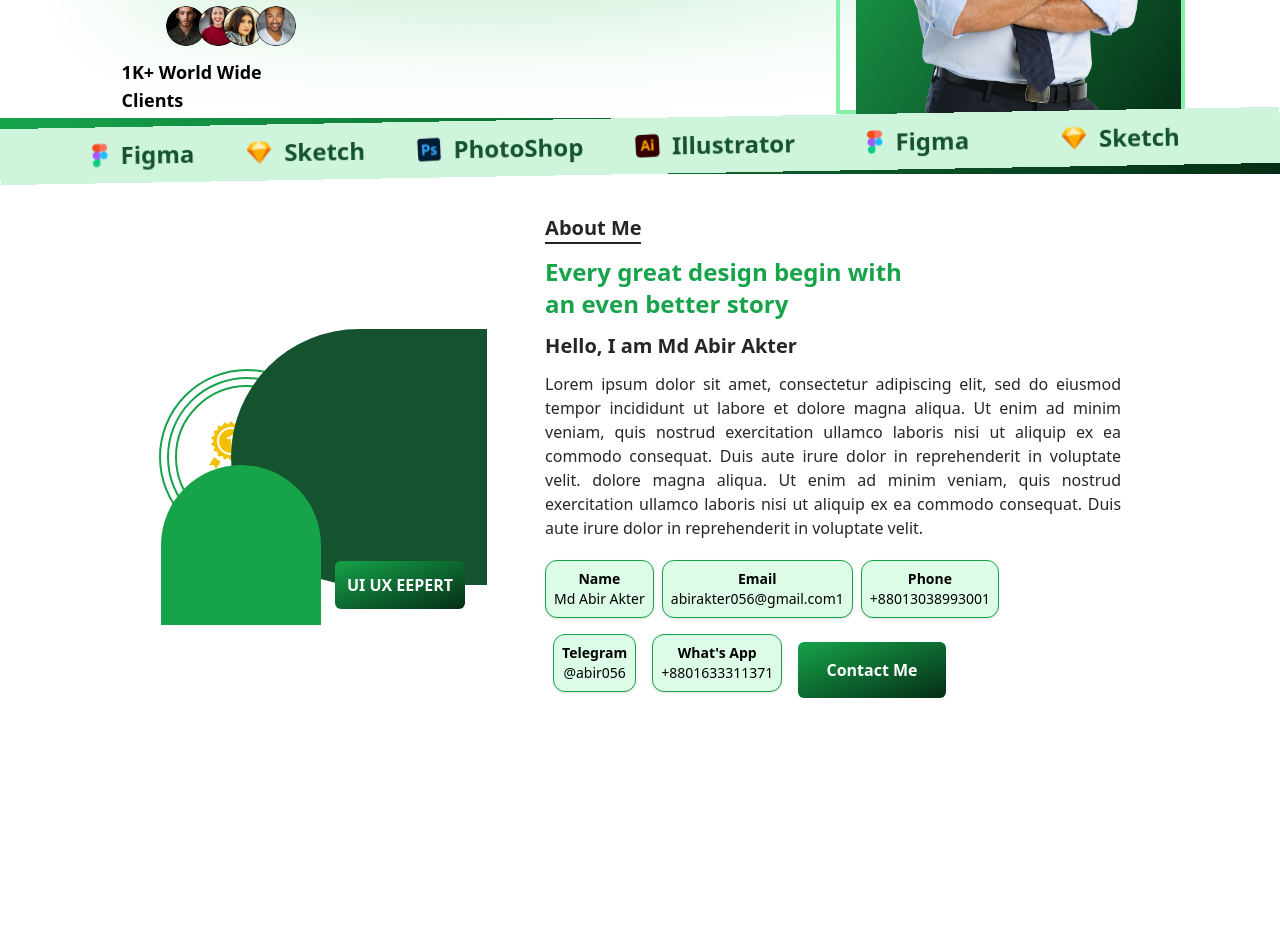
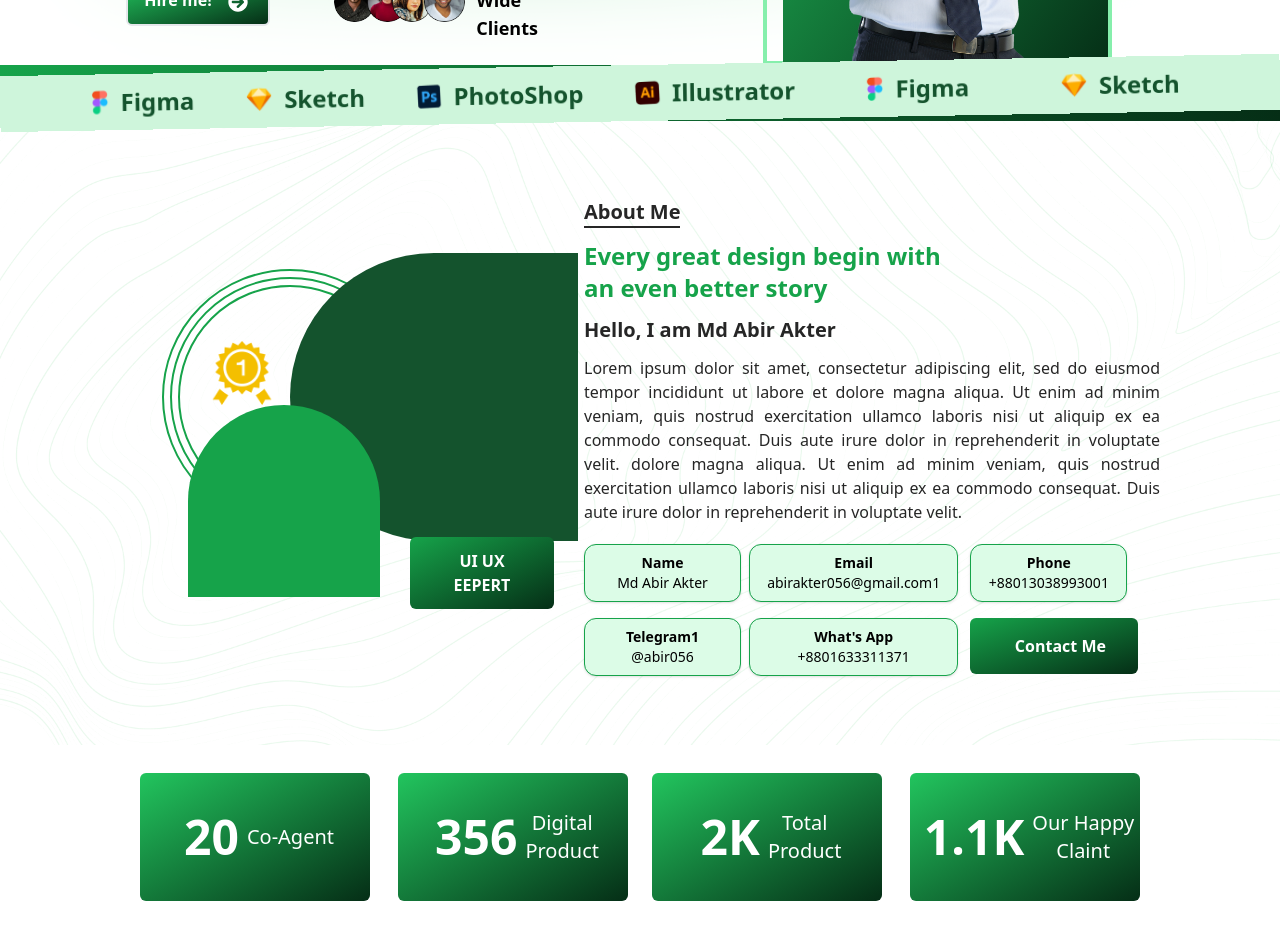
Before and after one commit to TamimMahmudBD/uiuxproject, a React (Create React App) app: page / in a window 1280 px wide. Shown: the part 500-1440 px from the top of the page. Before the commit the page ends 1296 px from the top, so only its background shows below. Built offline with nearby package versions, Linux system fonts and the light colour scheme.

Commit message:
add css for responsive hero and about section in home page

```diff
--- a/src/Components/AboutSec.jsx
+++ b/src/Components/AboutSec.jsx
@@ -5,19 +5,29 @@ import Vector from './images/Vector.png'
 const AboutSec = () => {
     return (
         <div className='
+        backgroudImg
         mm:mt-0
-        md:mt-10
-        mb-24
+        md:pt-14
+        pb-10
         flex
         mm:flex-col
         md:flex-row
-        md:ml-14
+        md:pl-10
+        xl:pl-0
         items-center
         justify-center'>
+
             <div className='
+            md:w-1/2
             flex
             items-center
-            justify-center '>
+            justify-center
+            mm:pt-16
+            mm:pb-24
+            md:pl-5
+            lg:-mt-14
+
+            '>
                 <div className='
                 flex
                 items-center
@@ -28,6 +38,8 @@ const AboutSec = () => {
                     mm:w-36
                     md:h-44
                     md:w-44
+                    lg:w-64
+                    lg:h-64
                     p-1
                     rounded-full
                     border-green-600
@@ -36,11 +48,13 @@ const AboutSec = () => {
                     justify-center'>
                         <div className='
                         border-2
+                        p-1
                         mm:h-32
-                        p-1
                         mm:w-32
                         md:h-40
                         md:w-40
+                        lg:w-60
+                        lg:h-60
                         rounded-full
                         border-green-600
                         flex items-center
@@ -52,6 +66,8 @@ const AboutSec = () => {
                             mm:w-28
                             md:h-36
                             md:w-36
+                            lg:w-56
+                            lg:h-56
                             rounded-full
                             border-green-600
                             flex
@@ -59,7 +75,10 @@ const AboutSec = () => {
                             justify-center'>
                                 <img className='
                                 h-16
+                                lg:h-20
                                 pr-8
+                                lg:pr-24
+                                lg:mb-8
                                 pb-4
                                 mb-2' src={Iconone} alt="" />
                             </div>
@@ -69,28 +88,38 @@ const AboutSec = () => {
                     absolute
                     mm:h-48
                     mm:w-48
-                    lg:h-64
-                    lg:w-64
+                    md:h-56
+                    md:w-56
+                    lg:h-72
+                    lg:w-72
                     bg-green-900
-                    ml-56
+                    mm:ml-56
+                    md:ml-72
                     rounded-s-full'>
                     </div>
                     <div className='
                     absolute
                     mm:h-36
                     mm:w-36
-                    lg:h-40
-                    lg:w-40
+                    md:h-40
+                    md:w-40
+                    lg:h-48
+                    lg:w-48
                     bg-green-600
-                    mt-44
+                    mt-52
                     mr-3
                     rounded-t-full'>
                     </div>
                 </div>
                 <div>
                     <button className='
-                    mt-64
-                    px-3
+                    mm:mt-64
+                    mm:px-2
+                    md:mt-80
+                    lg:-ml-2
+                    lg:mt-[22rem]
+                    md:px-5
+                    md:w-36
                     py-3
                     bg-gradient-to-br
                     text-white
@@ -117,15 +146,22 @@ const AboutSec = () => {
                 </div>
             </div>
             <div className='
-            mm:mx-8 mm:mt-8
-            sm:mt-0 md:mr-14
-            lg:ml-20
+            md:w-1/2
+            mm:mx-4
+            mm:mt-8
+            sm:mt-0
+            md:pl-3
+            md:mr-14
+            lg:ml-10
+            xl:-ml-28
             text-left'>
                 <div class="
                 text-neutral-800
-                text-xl font-bold ">About Me
+                mm:mx-4  mm:text-xl
+                 font-bold ">About Me
                 </div>
                 <div class="
+                mm:mx-4
                 w-[96px]
                 h-[0px]
                 border
@@ -135,13 +171,15 @@ const AboutSec = () => {
                 text-green-600
                 text-2xl
                 font-bold
+                mm:mx-4
                 my-3">Every great design begin with<br />an even better story</div>
                 <div class="
                 text-neutral-800
                 text-xl
+                mm:mx-4
                 font-bold">Hello, I am Md Abir Akter</div>
                 <div class="
-                mm:block
+
                 md:hidden
                 lg:block
                 lg:max-w-xl
@@ -149,6 +187,7 @@ const AboutSec = () => {
                 text-neutral-800
                 text-base
                 font-normal
+                mm:mx-4
                 my-3">Lorem ipsum dolor sit amet, consectetur adipiscing elit, sed do eiusmod tempor incididunt ut labore et dolore magna aliqua. Ut enim ad minim veniam, quis nostrud exercitation ullamco laboris nisi ut aliquip ex ea commodo consequat. Duis aute irure dolor in reprehenderit in voluptate velit. dolore magna aliqua. Ut enim ad minim veniam, quis nostrud exercitation ullamco laboris nisi ut aliquip ex ea commodo consequat. Duis aute irure dolor in reprehenderit in voluptate velit.</div>
                 <div>
                     <img src={Vector.png} alt="" />
@@ -156,14 +195,23 @@ const AboutSec = () => {
                 <div className='
                 flex
                 flex-col
+
                 md:flex-row
                 lg:flex-col'>
                     <div className='
                     flex
+                    mm:flex-col
                     md:flex-col
                     lg:flex-row'>
                         {/*----------for computer view start-------*/}
                         <div class="
+                        mm:mx-4
+
+                        lg:hidden
+                        xl:block
+                        xl:ml-4
+                        xl:mr-1
+                        xl:w-1/4
                         my-2 p-2
                         bg-green-100
                         rounded-xl
@@ -184,11 +232,15 @@ const AboutSec = () => {
                             font-normal">Md Abir Akter</div>
                         </div>
                         <div class="
-                        hidden
+                        mm:mx-4
+                        mm:block
                         md:block
                         sm:mx-2
-                        md:mx-0
-                        lg:mx-2
+                        md:mx-4
+                        lg:w-1/2
+                        xl:w-1/3
+                        xl:mx-1
+                        lg:mx-4
                         my-2 p-2
                         bg-green-100
                         rounded-xl
@@ -208,8 +260,12 @@ const AboutSec = () => {
                             font-normal">abirakter056@gmail.com1</div>
                         </div>
                         <div class="
-                        hidden
+                        mm: block
+                        mm:mx-4
+                        lg:mx-2
                         md:block
+                        lg:w-1/2
+                        xl:w-1/4
                         my-2 p-2
                         bg-green-100
                         rounded-xl
@@ -232,36 +288,17 @@ const AboutSec = () => {
                     {/*----------for computer view end-------*/}
                     {/*----------for mobile view start-------*/}
                     <div className='flex mm: flex-col '>
-                        <div class="
-                        mm:block
-                        sm: hidden
-                        md:hidden
-                        xl:hidden
-                        2xl:hidden
-                        p-2
-                        bg-green-100
-                        rounded-xl
-                        shadow border
-                        border-green-600">
-                            <div class="
-                            text-center
-                            text-black
-                            text-xl
-                            font-semibold">Email</div>
-                            <div class="
-                            text-center
-                            text-black
-                            text-xl
-                            font-normal">abirakter056@gmail.com</div>
-                        </div>
+
                         <div className='
                         flex
+                        mm:flex-col
                         sm:flex-row
                         md:flex-col
                         lg:flex-row'>
                             <div class="
-                            mm:block
+                            mm:hidden
                             sm:hidden
+
                             md:hidden
                             xl:hidden
                             my-2 p-2
@@ -274,7 +311,7 @@ const AboutSec = () => {
                                 text-center
                                 text-black
                                 text-xl
-                                font-semibold">Phone</div>
+                                font-semibold">Phone.</div>
                                 <div class="
                                 text-center
                                 text-black
@@ -286,7 +323,7 @@ const AboutSec = () => {
                             sm: hidden
                             md:hidden
                             xl:hidden
-                            mm:mx-2
+
                             my-2
                             mm:px-2
                             mm:py-1
@@ -296,6 +333,7 @@ const AboutSec = () => {
                             rounded-xl
                             shadow
                             border
+                            mm:mx-4
                             border-green-600">
                                 <div class="
                                 text-center
@@ -318,6 +356,8 @@ const AboutSec = () => {
                             bg-green-100
                             rounded-xl
                             shadow border
+                            mm:mx-4
+
                             border-green-600">
                                 <div class="
                                 text-center
@@ -335,6 +375,10 @@ const AboutSec = () => {
                             <div class="
                             hidden
                             md:block
+                            lg:px-10
+                            lg:mx-4
+                            xl:w-1/4
+                            xl:mr-2
                             m-2
                             p-2
                             bg-green-100
@@ -347,7 +391,7 @@ const AboutSec = () => {
                                 text-black
                                 text-xl
                                 md:text-sm
-                                font-semibold">Telegram</div>
+                                font-semibold">Telegram1</div>
                                 <div class="
                                 text-center
                                 text-black
@@ -358,6 +402,10 @@ const AboutSec = () => {
                             <div class="
                             hidden
                             md:block
+
+                            lg:w-1/3
+                            xl:w-1/3
+                            xl:ml-0
                             m-2 p-2
                             bg-green-100
                             rounded-xl
@@ -377,15 +425,19 @@ const AboutSec = () => {
                                 font-normal">+8801633311371</div>
                             </div>
                         <div className='
-                            hidden
-                            md:block'>
+                        mm:flex
+                        justify-start
+                        items-center
+                        mm:mx-2
+                        md:hidden
+                        xl:hidden'>
                                 <button className='
-                                md:mx-2
-                                md:mt-6
-                                md:p-2
-                                lg:mt-4
-                                lg:px-4
-                                lg:py-4
+                            mm:w-full
+                            mt-4
+                            px-8
+                            mx-2
+                            py-4
+
                             bg-gradient-to-br
                             text-white
                             font-semibold
@@ -397,27 +449,30 @@ const AboutSec = () => {
                                         <h1 className='
                                 text-white
                                 justify-between
-                                    mm:flex
+                                text-center
                                 font-semibold
                                 transition
                                 duration-500
                                 transform
-                                    hover:scale-110'> &ensp; Contact Me &ensp;
+                                hover:scale-110'> &ensp;Contact Me.
                                         </h1>
                                     </a></button>
                             </div>
-                            {/*----------for computer view end-------*/}
-                        </div>
-                        {/*----------for computer view start-------*/}
                             <div className='
-                        mm:block sm:
                             hidden
-                        md:hidden
-                        xl:hidden'>
+                            md:block'>
                                 <button className='
-                            mt-2
-                            px-3
-                            py-3
+                                md:mx-2
+                                md:mt-6
+                                mm:ml-4
+                                md:p-2
+                                lg:mt-2
+                                lg:px-4
+                                lg:py-4
+                                lg:w-36
+                                xl:w-[10.5rem]
+                                xl:ml-1
+                                xl:px-4
                                 bg-gradient-to-br
                                 text-white
                                 font-semibold
@@ -428,16 +483,21 @@ const AboutSec = () => {
                                 hover:scale-110'><a href="/">
                                         <h1 className='
                                     text-white
-                                justify-between
+                                    justify-center
                                     mm:flex
                                     font-semibold
                                     transition
                                     duration-500
                                     transform
-                                hover:scale-110'> Contact Me1
+                                    text-center
+                                    hover:scale-110'> &ensp; Contact Me
                                         </h1>
                                     </a></button>
                             </div>
+                            {/*----------for computer view end-------*/}
+                        </div>
+                        {/*----------for computer view start-------*/}
+
                         {/*----------for computer view end-------*/}
                     </div>
                 </div>
--- /dev/null
+++ b/src/Components/Card.jsx
@@ -0,0 +1,103 @@
+import React from 'react'
+
+const Card = () => {
+    return (
+        <div className='
+        flex
+        mm:flex-col
+        md:flex-row
+        items-center
+        justify-center
+        xl:px-28 '>
+            <div className='
+            flex
+
+            items-center
+            justify-center
+            text-center
+            bg-gradient-to-br
+            from-green-500
+            to-green-950
+            text-white
+            rounded-md
+            m-7
+            py-2
+            mm: w-5/6
+            mm:h-32
+            md:w-4/6
+            md:h-32
+            '>
+                <h1 className=' text-5xl md:text-4xl font-bold lg:text-5xl mx-2 md:ml-01'>20</h1>
+                <h3 className=' text-2xl md:text-xl md:mr-01'>Co-Agent</h3>
+            </div>
+            <div className='
+            flex
+            items-center
+            justify-center
+            text-center
+            bg-gradient-to-br
+            from-green-500
+            to-green-950
+            text-white
+            rounded-md
+            m-7
+            mm: w-5/6
+            mm:h-32
+            md:ml-0
+            md:mr-3
+            py-2
+            md:w-4/6
+            md:h-32
+            '>
+                <h1 className='text-5xl font-bold lg:text-5xl md:text-4xl mx-2 md:ml-01'>356</h1>
+                <h3 className='text-2xl md:text-xl md:mr-01'>Digital <br /> Product</h3>
+            </div>
+            <div className='
+            flex
+            items-center
+            justify-center
+            text-center
+            bg-gradient-to-br
+            from-green-500
+            to-green-950
+            text-white
+            rounded-md
+            m-7
+            md:ml-3
+            md:mr-0
+            mm: w-5/6
+            mm:h-32
+            py-2
+            md:w-4/6
+            md:h-32
+
+            '>
+                <h1 className='text-5xl font-bold lg:text-5xl md:text-4xl mx-2 md:ml-01'>2K</h1>
+                <h3 className='text-2xl md:text-xl md:mr-01'>Total <br /> Product</h3>
+            </div>
+            <div className='
+            flex
+            items-center
+            justify-center
+            text-center
+            bg-gradient-to-br
+            from-green-500
+            to-green-950
+            text-white
+            rounded-md
+            mm:m-7
+            py-2
+            mm: w-5/6
+            mm:h-32
+            md:w-4/6
+            md:h-32
+            '>
+                <h1 className='text-5xl font-bold lg:text-5xl md:text-4xl mx-2 md:ml-01'>1.1K</h1>
+                <h3 className='text-2xl md:text-xl md:mr-01'>Our Happy <br /> Claint</h3>
+            </div>
+
+        </div>
+    )
+}
+
+export default Card
--- a/src/Components/Header.jsx
+++ b/src/Components/Header.jsx
@@ -21,6 +21,7 @@ const Header = () => {
     sm:my-10
     md:mt-10
     md:mb-3
+    md:ml-5
     Raleway '>
       <div>
         <h1 className='
--- a/src/Components/Hero.jsx
+++ b/src/Components/Hero.jsx
@@ -24,10 +24,14 @@ const Hero = () => {
       md:flex
       md:flex-row
       md:justify-center
+      md:mt-5
+      xl:pr-32
       bgImg'>
         <img className='
         mm:hidden
-        md:block
+
+        xl:block
+        md:pl-10
         pointer
         h-12 mr-3
         mt-16
@@ -38,11 +42,13 @@ const Hero = () => {
         md:text-left
         mm:mx-5
         sm:mx-0
+        md:pl-10
         lg:mr-32
         xl:mr-36">
           <div className='
           flex
           mb-0
+
           mm:text-left
           sm:text-center
           md:text-left'>
@@ -95,7 +101,7 @@ const Hero = () => {
               mm:text-3xl
               md:text-4xl
               lg:text-5xl
-              xl:text-6xl
+              xl:text-5xl
               2xl:text-7xl
               font-bold">I'm MD ABIR AKTER<br /></span>
             </div>
@@ -122,7 +128,7 @@ const Hero = () => {
           <div className='
           flex
           mm:hidden
-          md:block
+          md:flex
           mt-11
           md:mt-5
           lg:mt-8
@@ -135,6 +141,7 @@ const Hero = () => {
               <button className='
               border-2
               px-4 py-2
+              lg:w-36
               bg-gradient-to-br
               text-white
               font-semibold
@@ -183,7 +190,9 @@ const Hero = () => {
             font-semibold
             md:ml-0
             md:mb-1
-            lg:ml-5">1K+ World Wide <br />Clients </div>
+            lg:ml-5
+
+            ">1K+ World Wide <br />Clients </div>
 
           </div>
         </div>
--- a/src/Components/Home.jsx
+++ b/src/Components/Home.jsx
@@ -2,6 +2,7 @@ import React from 'react'
 import Hero from './Hero'
 import CarveSec from './CarveSec'
 import AboutSec from './AboutSec'
+import Card from './Card'
 
 const Home = () => {
   return (
@@ -9,6 +10,7 @@ const Home = () => {
     <Hero/>
     <CarveSec/>
     <AboutSec/>
+    <Card/>
     </div>
   )
 }
--- a/src/Components/style.css
+++ b/src/Components/style.css
@@ -54,3 +54,10 @@ color: #ffff;
     margin-left: -130px;
     height: 150px;
 }
+/* About Section background image */
+.backgroudImg{
+    background-image: url(images/aboutsec-bg.png);
+    background-repeat: no-repeat;
+    background-position: center;
+    background-size: cover;
+}
```
Also changed, not shown: src/Components/images/aboutsec-bg.png (added). Lines whose indentation alone changed are shown as unchanged.
